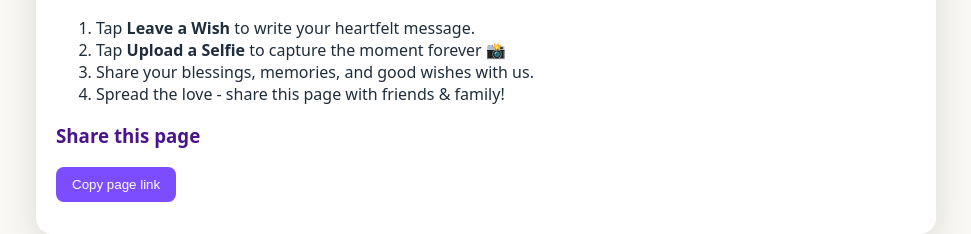
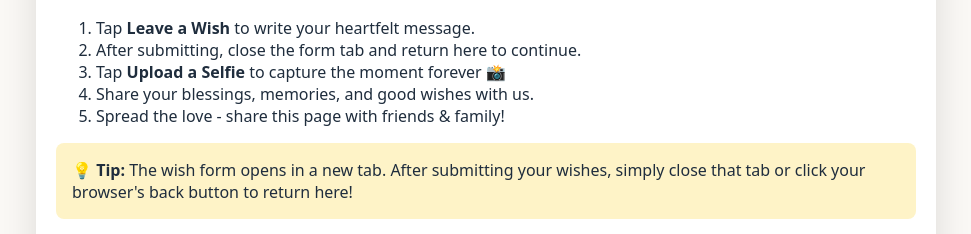
Before and after one commit to vaishnavigt/wishes-board, a plain HTML site: page index.html in a window 1280 px wide. Shown: the part 1119-1353 px from the top of the page, without its empty margins (154-1125 px from the left). Drawn offline with Linux system fonts and the light colour scheme.

Commit message:
Update index.html

```diff
--- a/index.html
+++ b/index.html
@@ -46,10 +46,14 @@
       <h2>🎯 How to Share Your Wishes</h2>
       <ol>
         <li>Tap <strong>Leave a Wish</strong> to write your heartfelt message.</li>
+        <li>After submitting, close the form tab and return here to continue.</li>
         <li>Tap <strong>Upload a Selfie</strong> to capture the moment forever 📸</li>
         <li>Share your blessings, memories, and good wishes with us.</li>
         <li>Spread the love - share this page with friends & family!</li>
       </ol>
+      <p style="background: #fef3c7; padding: 16px; border-radius: 8px; margin-top: 16px;">
+        💡 <strong>Tip:</strong> The wish form opens in a new tab. After submitting your wishes, simply close that tab or click your browser's back button to return here!
+      </p>
     </section>
     </section>
 
```
